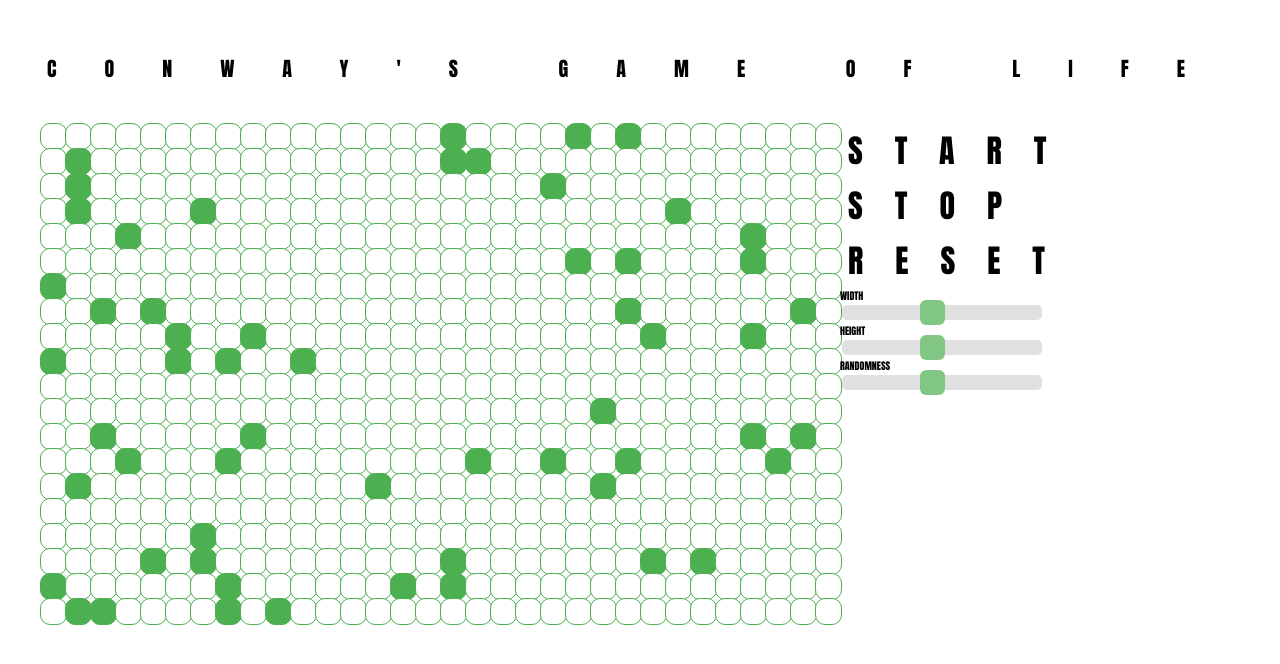
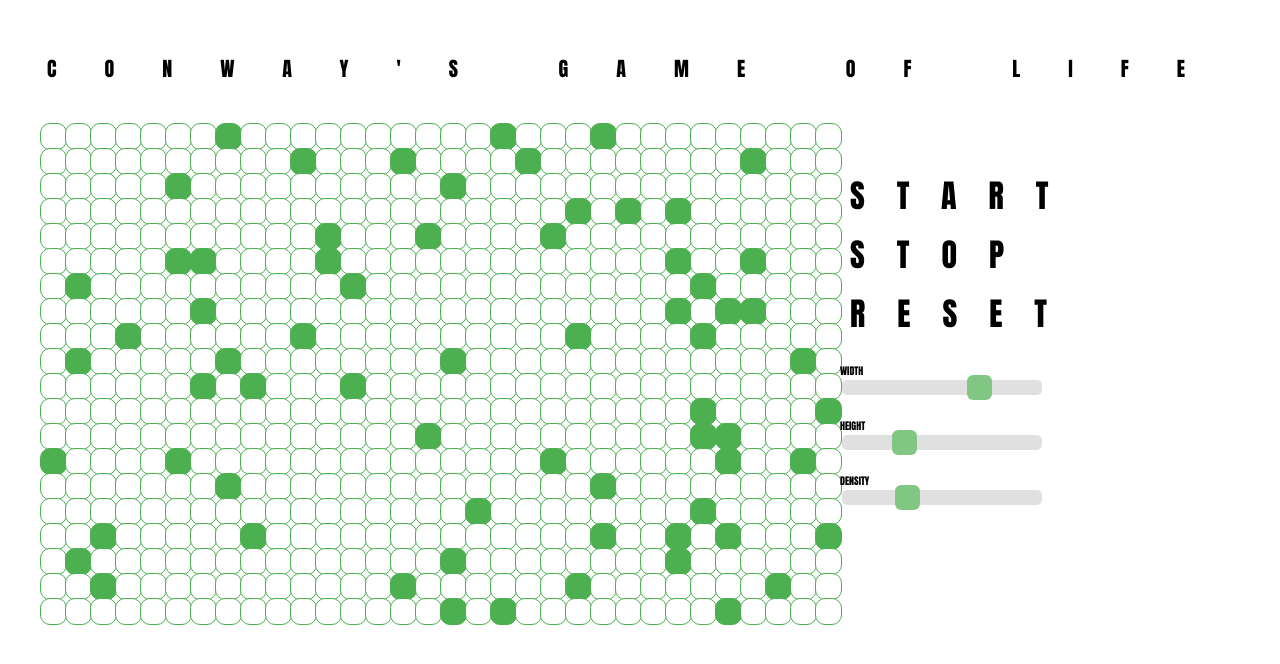
Before and after one commit to schwuchow/game-of-life, a React app: page / in a window 1280 px wide. Shown: the top 664 px of the page. Built offline with nearby package versions, Linux system fonts and the light colour scheme; the HTML template or start-up script is replaced by a standard one.

Commit message:
change state through sliders

```diff
--- a/src/app/App.tsx
+++ b/src/app/App.tsx
@@ -9,7 +9,8 @@ interface AppState {
     height: number,
     cells: CellType[][],
     cellSize: number,
-    shouldRun: boolean
+    shouldRun: boolean,
+    density: number
 }
 
 interface CellType {
@@ -25,7 +26,8 @@ const App: React.FC = () => {
         height: 500,
         cells: [],
         cellSize: 25,
-        shouldRun: false
+        shouldRun: false,
+        density: 0.3
     });
 
     return (
--- a/src/app/components/Cellboard.tsx
+++ b/src/app/components/Cellboard.tsx
@@ -2,13 +2,6 @@ import React, {useContext, useEffect} from 'react';
 import Cell from './Cell';
 import './Cellboard.scss';
 import { CellContext } from './CellContext';
-
-interface CellboardState {
-    width: number,
-    height: number,
-    cells: CellType[][],
-    cellSize: number
-}
 
 interface CellType {
     x: number,
@@ -18,15 +11,23 @@ interface CellType {
 }
 
 const Cellboard: React.FC = () => {
-    const {state, setState} = React.useContext(CellContext);
+    const {state, setState} = useContext(CellContext);
 
     useEffect(() => {
         initializeCellState();
     }, []);
 
     useEffect(() => {
+        resize();
+    }, [state.width, state.height]);
+
+    useEffect(() => {
         generate();
     });
+
+    const resize = () => {
+        initializeCellState();
+    }
 
     const initializeCellState = () => {
         let rows = state.height / state.cellSize;
@@ -62,7 +63,7 @@ const Cellboard: React.FC = () => {
     }
 
     const generate = () => {
-        if (state.shouldRun) {
+        if (state.cells.length) {
             let rows = state.height/state.cellSize;
             let columns = state.width/state.cellSize;
             let newCells: CellType[][] = [...state.cells];
@@ -77,9 +78,10 @@ const Cellboard: React.FC = () => {
                 }
             }
 
-            setState({ cells: newCells });
-
-            window.requestAnimationFrame(generate);
+            if (state.shouldRun) {
+                setState({ cells: newCells });
+                window.requestAnimationFrame(generate);
+            }
         }
     }
 
--- a/src/app/components/Settings.scss
+++ b/src/app/components/Settings.scss
@@ -1,7 +1,8 @@
 .settings {
     grid-area: settings;
+    align-self: center;
     // border: 1px solid black;
-    width: 200px;
+    width: 100%;
     position: relative;
 
     > button, input {
--- a/src/app/components/Settings.tsx
+++ b/src/app/components/Settings.tsx
@@ -2,16 +2,19 @@ import React from 'react';
 import Slider from './Slider';
 import Button from './Button';
 import './Settings.scss';
+import { CellContext } from './CellContext';
 
 const Settings: React.FC = () => {
+    const {state, setState} = React.useContext(CellContext);
+
     return (
         <div className="settings">
             <Button action="START"/>
             <Button action="STOP"/>
             <Button action="RESET"/>
-            <Slider label="WIDTH"/>
-            <Slider label="HEIGHT"/>
-            <Slider label="RANDOMNESS"/>
+            <Slider label="WIDTH" min={300} max={1000} step={state.cellSize} value={state.width}/>
+            <Slider label="HEIGHT" min={300} max={1000} step={state.cellSize} value={state.height}/>
+            <Slider label="DENSITY" min={0} max={1} step={0.1} value={state.density}/>
         </div>
     );
 };
--- a/src/app/components/Slider.scss
+++ b/src/app/components/Slider.scss
@@ -1,3 +1,8 @@
+.slider-container {
+
+    width: 200px;
+    margin: 20px 0;
+
     .slider {
         -webkit-appearance: none;
         width: 100%;
@@ -31,3 +36,4 @@
         background: #4CAF50;
         cursor: pointer;
       }
+}
--- a/src/app/components/Slider.tsx
+++ b/src/app/components/Slider.tsx
@@ -1,20 +1,39 @@
 import React from 'react';
 import './Slider.scss';
+import { CellContext } from './CellContext';
 
 interface SliderProps {
-    label: string
+    label: string,
+    value: number,
+    min: number,
+    max: number,
+    step: number
 }
 
 const Slider: React.FC<SliderProps> = props => {
+    const {state, setState} = React.useContext(CellContext);
 
-    const doSomething = () => {
-
+    const doSomething = (e: React.ChangeEvent<HTMLInputElement>) => {
+        if (props.label === "WIDTH") {
+            setState({ ...state, width: e.target.value});
+        } else if (props.label === "HEIGHT") {
+            setState({ ...state, height: e.target.value});
+        } else if (props.label === "DENSITY") {
+            setState({ ...state, density: e.target.value});
+        }
     }
 
     return (
-        <div>
+        <div className="slider-container">
             <label>{props.label}</label>
-            <input className="slider" onChange={doSomething} type="range" min="100" max="1000" value="500"></input>
+            <input className="slider"
+                   onChange={doSomething}
+                   type="range"
+                   min={props.min}
+                   max={props.max}
+                   step={props.step}
+                   value={props.value}>
+            </input>
         </div>
     );
 };
```
Lines whose indentation alone changed are shown as unchanged.
